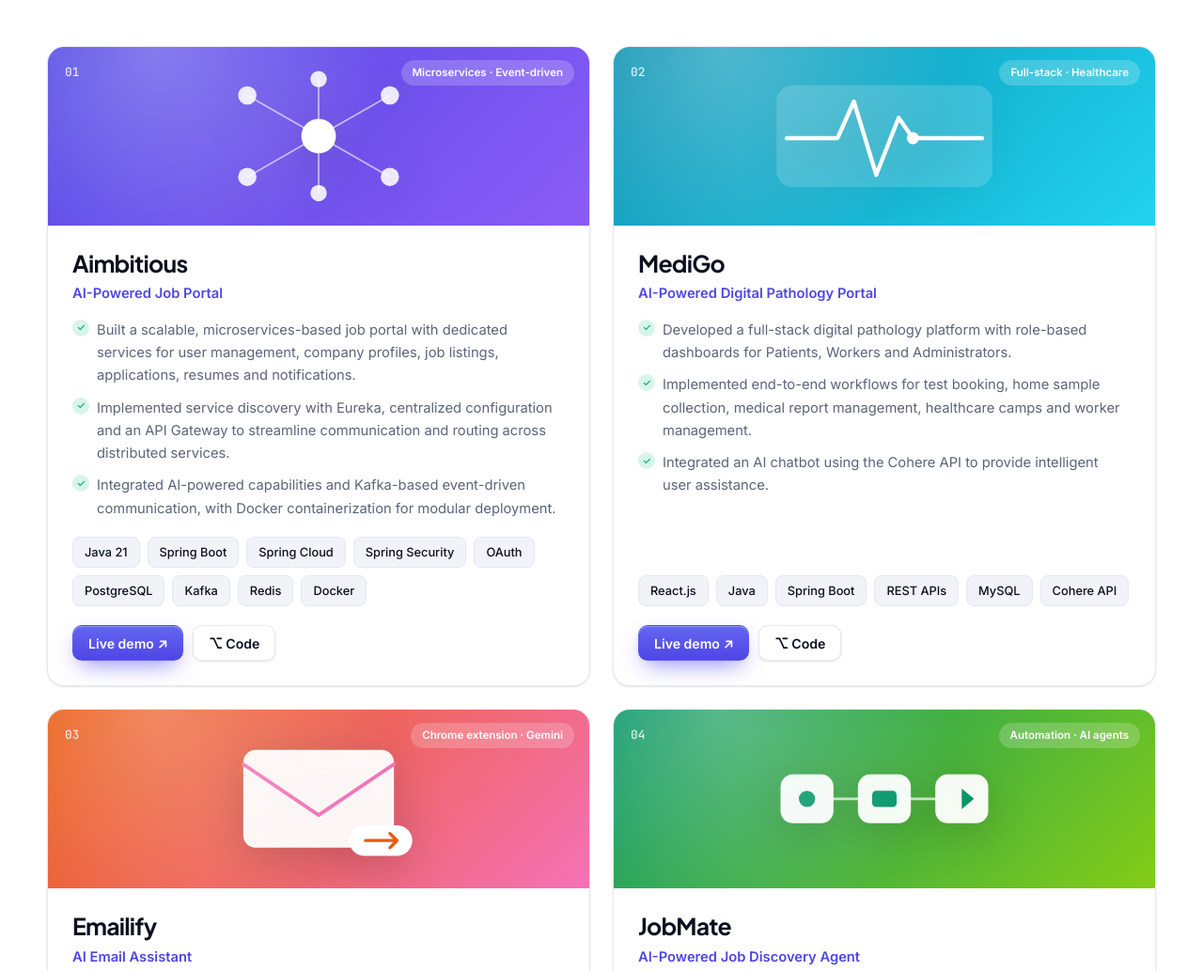
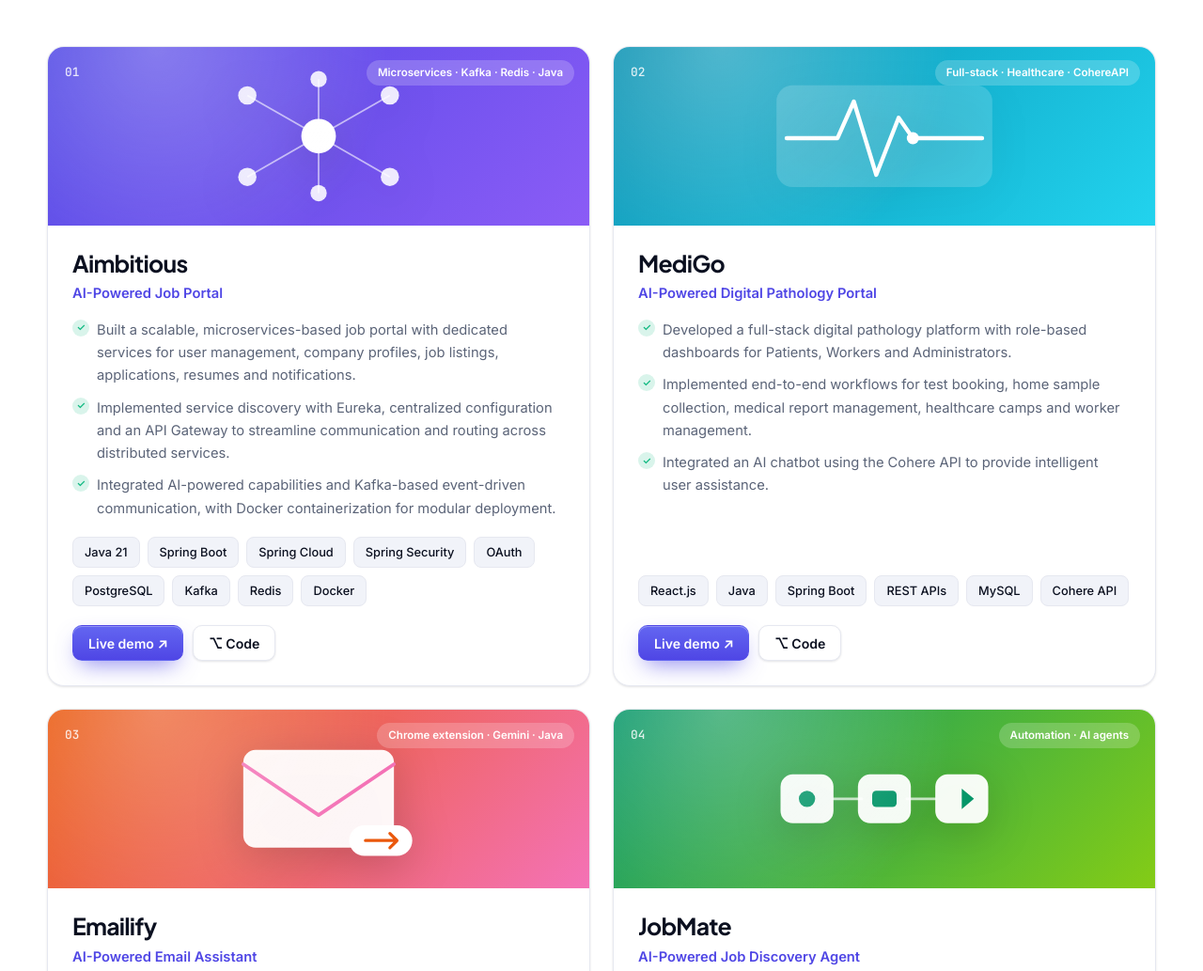
Before and after one commit to abul-hasan-farrukh/portfolio, a plain HTML site: page index.html in a window 1280 px wide. Shown: the part 4003-5036 px from the top of the page at 94% size. Drawn offline with Linux system fonts and the light colour scheme.

Commit message:
Update project tags to include relevant technologies for improved clarity

```diff
--- a/index.html
+++ b/index.html
@@ -599,21 +599,21 @@ const CONFIG = {
 
 /* Replace each `repo` / `live` with the real project URLs (the "Project Link" ones in your resume). */
 const PROJECTS = [
-  { title:"Aimbitious", sub:"AI-Powered Job Portal", tag:"Microservices · Event-driven",
+  { title:"Aimbitious", sub:"AI-Powered Job Portal", tag:"Microservices · Kafka · Redis · Java",
     points:[
       "Built a scalable, microservices-based job portal with dedicated services for user management, company profiles, job listings, applications, resumes and notifications.",
       "Implemented service discovery with Eureka, centralized configuration and an API Gateway to streamline communication and routing across distributed services.",
       "Integrated AI-powered capabilities and Kafka-based event-driven communication, with Docker containerization for modular deployment."],
     stack:["Java 21","Spring Boot","Spring Cloud","Spring Security","OAuth","PostgreSQL","Kafka","Redis","Docker"],
     repo:"https://github.com/abul-hasan-farrukh/job-portal-backend", live:"https://aimbitious-job-portal-nu.vercel.app" },
-  { title:"MediGo", sub:"AI-Powered Digital Pathology Portal", tag:"Full-stack · Healthcare",
+  { title:"MediGo", sub:"AI-Powered Digital Pathology Portal", tag:"Full-stack · Healthcare · CohereAPI",
     points:[
       "Developed a full-stack digital pathology platform with role-based dashboards for Patients, Workers and Administrators.",
       "Implemented end-to-end workflows for test booking, home sample collection, medical report management, healthcare camps and worker management.",
       "Integrated an AI chatbot using the Cohere API to provide intelligent user assistance."],
     stack:["React.js","Java","Spring Boot","REST APIs","MySQL","Cohere API"],
     repo:"https://github.com/abul-hasan-farrukh/medigo_backend", live:"https://medi-go-lyart.vercel.app" },
-  { title:"Emailify", sub:"AI Email Assistant", tag:"Chrome extension · Gemini",
+  { title:"Emailify", sub:"AI-Powered Email Assistant", tag:"Chrome extension · Gemini · Java",
     points:[
       "Developed a Chrome extension integrated with Gmail that generates context-aware email replies without manual prompting.",
       "Built a Spring Boot backend with REST APIs to process email content and call Google's Gemini API for response generation.",
```
